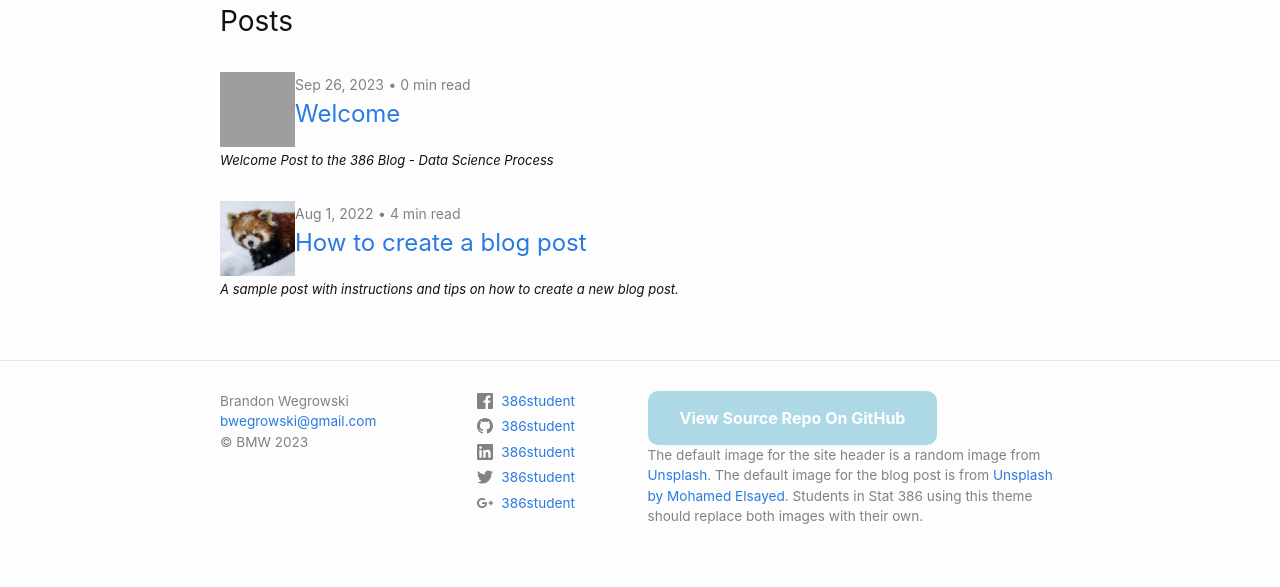
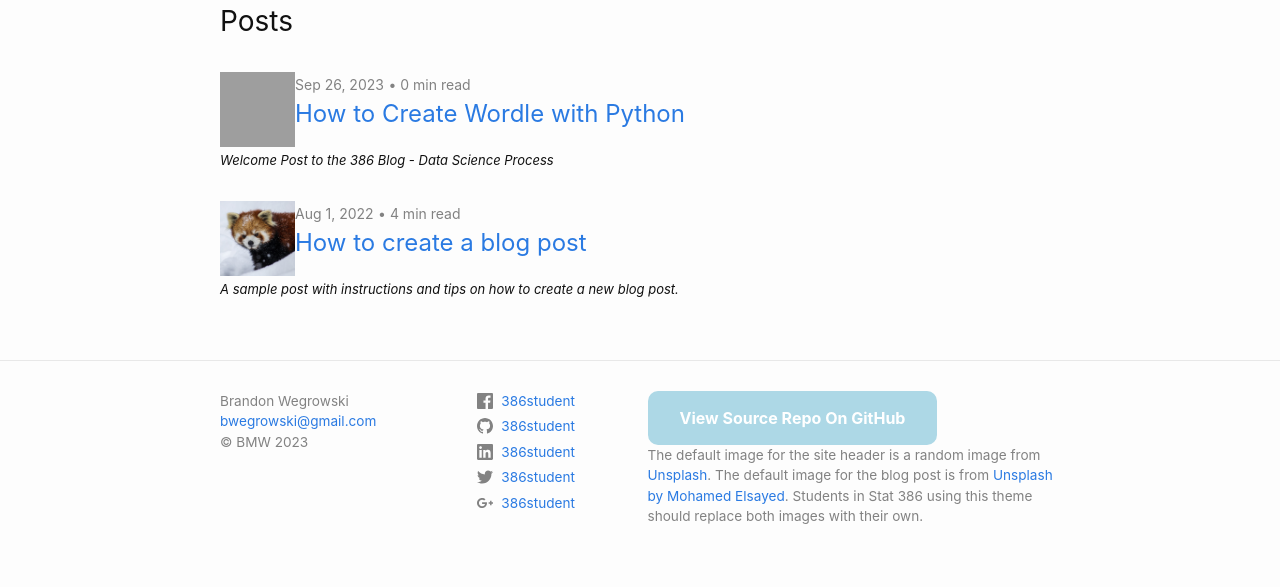
Before and after one commit to bwegr/386, a Jekyll site: the page built from index.markdown, in a window 1280 px wide. Shown: the part 442-1029 px from the top of the page. Built offline with Jekyll 4.4.1, drawn with Linux system fonts in a browser that asks for light colours; grey boxes are pictures that could not be loaded.

Commit message:
Update 2023-09-26-first-post.md

```diff
--- a/_posts/2023-09-26-first-post.md
+++ b/_posts/2023-09-26-first-post.md
@@ -1,12 +1,12 @@
 ---
 layout: post
-title:  "Welcome"
+title:  "How to Create Wordle with Python"
 author: Brandon Wegrowski
 description: "Welcome Post to the 386 Blog - Data Science Process"
 image: "/assets/code.jpg"
 ---
 
-##TITLE TEXT
+## How to Create Wordle with Python
 ####smaller text is this
 
 My favorite department at BYU is the <a href="https:statistics.byu.edu" target="_blank">Statistics Department</a>
```
